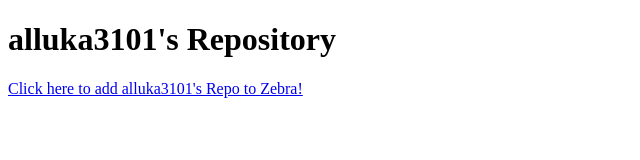
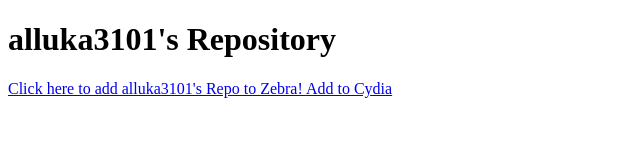
Before and after one commit to alluka3101/repo, a plain HTML site: page index.html in a window 1280 px wide. Shown: the whole page, without its empty margins (0-640 px from the left). Drawn offline with Linux system fonts and the light colour scheme.

Commit message:
Update index.html

```diff
--- a/index.html
+++ b/index.html
@@ -8,5 +8,6 @@
 <body>
   <h1> alluka3101's Repository </h1>
   <a class="btn btn-sm btn-default" href="zbra://sources/add/https://alluka3101.github.io/repo]"> Click here to add alluka3101's Repo to Zebra!
+  <a class="btn btn-sm btn-default" href="cydia://url/https://cydia.saurik.com/api/share#?source=https://alluka3101.github.io/repo/sileo/">Add to Cydia</a>
 </body>
 </html>
```
